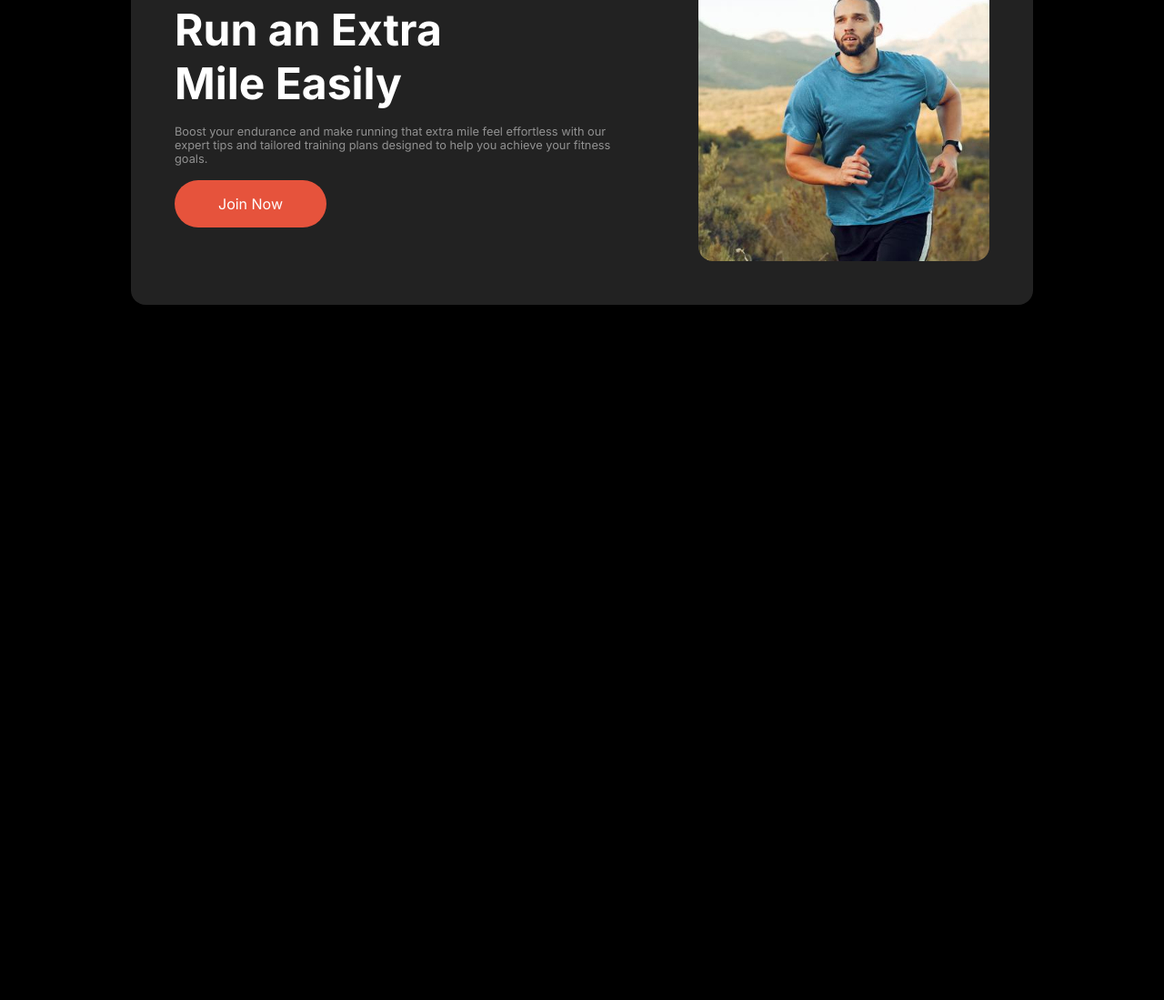
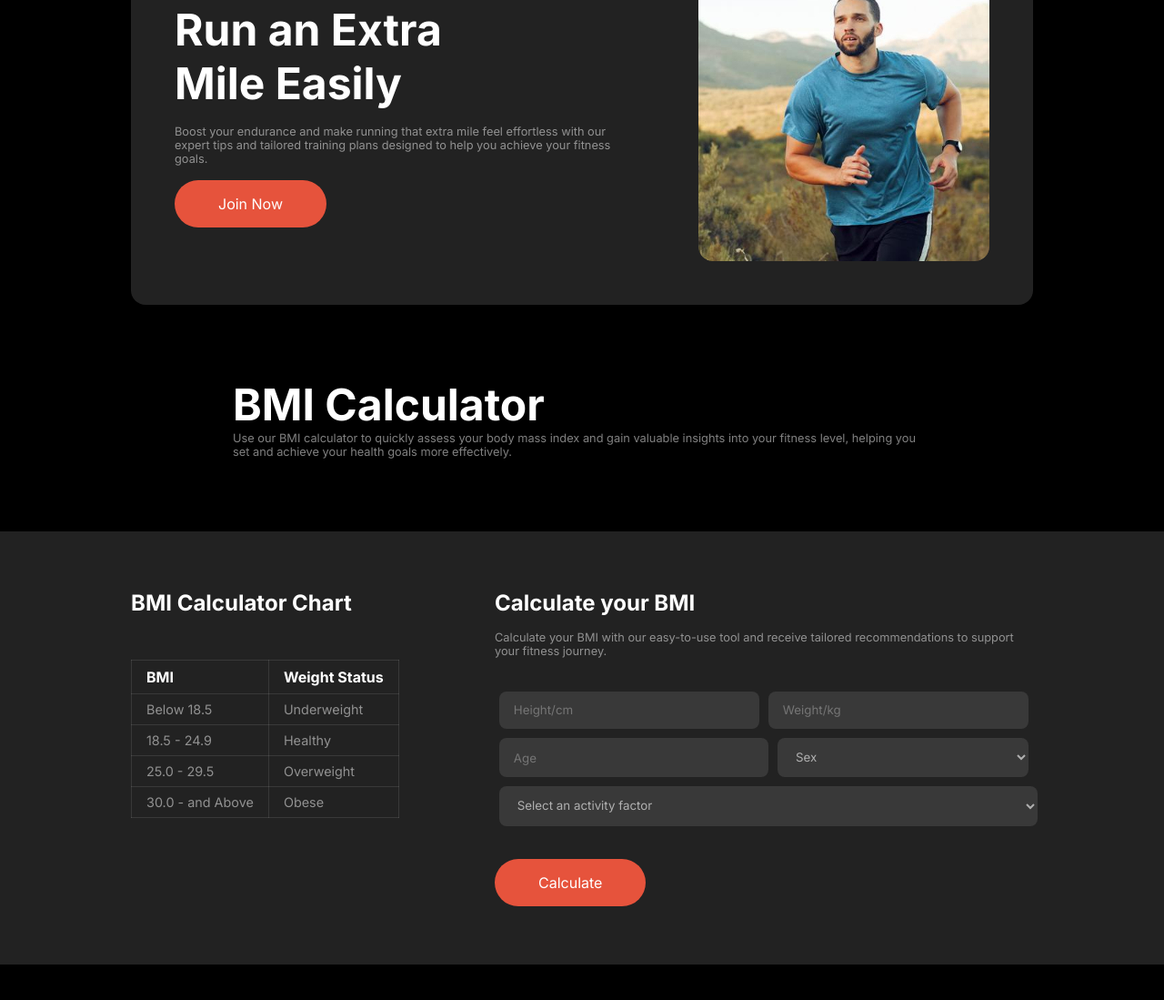
Before and after one commit to FardinMahadi/assignment-2, a plain HTML site: page index.html in a window 1280 px wide. Shown: the part 1618-2717 px from the top of the page at 91% size. Before the commit the page ends 1953 px from the top, so only its background shows below. Drawn offline with Linux system fonts and the light colour scheme; a web font is replaced by a local one.

Commit message:
bmi calculator update

```diff
--- a/index.html
+++ b/index.html
@@ -141,5 +141,86 @@
     </section>
 
     <!-- BMI calculator chart -->
+    <section class="bmi">
+      <div class="title-text">
+        <h1 class="title">BMI Calculator</h1>
+        <p class="about secondary-color">
+          Use our BMI calculator to quickly assess your body mass index and gain
+          valuable insights into your fitness level, helping you set and achieve
+          your health goals more effectively.
+        </p>
+      </div>
+      <div class="main-box">
+        <!-- paddinb box -->
+        <div class="padding-box">
+          <!-- left box -->
+          <div class="left-box">
+            <h2 class="title">BMI Calculator Chart</h2>
+            <table>
+              <thead>
+                <tr>
+                  <th>BMI</th>
+                  <th>Weight Status</th>
+                </tr>
+              </thead>
+              <tbody>
+                <tr>
+                  <td>Below 18.5</td>
+                  <td>Underweight</td>
+                </tr>
+                <tr>
+                  <td>18.5 - 24.9</td>
+                  <td>Healthy</td>
+                </tr>
+                <tr>
+                  <td>25.0 - 29.5</td>
+                  <td>Overweight</td>
+                </tr>
+                <tr>
+                  <td>30.0 - and Above</td>
+                  <td>Obese</td>
+                </tr>
+              </tbody>
+            </table>
+          </div>
+          <!-- right box -->
+          <div class="right-box">
+            <h2 class="title">Calculate your BMI</h2>
+            <p class="about secondary-color">
+              Calculate your BMI with our easy-to-use tool and receive tailored
+              recommendations to support your fitness journey.
+            </p>
+
+            <div class="input-section">
+              <div class="flex">
+                <input
+                  type="text"
+                  name=""
+                  id="height"
+                  placeholder="Height/cm"
+                />
+                <input
+                  type="text"
+                  name=""
+                  id="weight"
+                  placeholder="Weight/kg"
+                />
+              </div>
+              <div class="flex">
+                <input type="number" id="age" placeholder="Age" />
+                <select name="sex" id="sex">
+                  <option value="">Sex</option>
+                </select>
+              </div>
+              <select name="activity" id="activity">
+                <option value="">Select an activity factor</option>
+              </select>
+            </div>
+            <!-- calculate btn -->
+            <button class="primary-btn">Calculate</button>
+          </div>
+        </div>
+      </div>
+    </section>
   </body>
 </html>
--- a/styles/medium.css
+++ b/styles/medium.css
@@ -78,4 +78,18 @@
     height: 15rem;
     width: 10rem;
   }
+
+  /* bmi section */
+  .bmi {
+    display: inline-block;
+    margin: 5rem 0;
+  }
+  .bmi .title-text {
+    width: 100%;
+    margin-left: 2rem;
+  }
+  .bmi .main-box .padding-box {
+    flex-direction: column;
+    padding: 3rem 1rem;
+  }
 }
--- a/styles/small.css
+++ b/styles/small.css
@@ -128,4 +128,24 @@
   .run .run-extra .text .title {
     font-size: 2rem;
   }
+
+  /* bmi section */
+  .bmi {
+    display: inline-block;
+    margin: 5rem 0;
+  }
+  .bmi .title-text {
+    min-width: 20rem;
+    margin-left: 2rem;
+  }
+
+  .bmi .title-text .title {
+    font-size: 2rem;
+    margin-bottom: 1rem;
+  }
+
+  .bmi .main-box .padding-box {
+    flex-direction: column;
+    padding: 3rem 1rem;
+  }
 }
--- a/styles/style.css
+++ b/styles/style.css
@@ -296,3 +296,98 @@ body {
   font-size: 0.8rem;
   margin: 1rem 0;
 }
+
+/* bmi section */
+.bmi {
+  display: flex;
+  flex-direction: column;
+  align-items: center;
+  width: 100%;
+  margin: 5rem 0;
+}
+
+.bmi .title-text {
+  max-width: 60%;
+  margin-bottom: 5rem;
+}
+
+.bmi .title-text .title {
+  font-size: 3rem;
+}
+
+.bmi .title-text .about {
+  font-size: 0.8rem;
+}
+
+/* bmi main box */
+.bmi .main-box {
+  background: var(--hero-bg);
+  width: 100vw;
+  display: flex;
+  align-items: center;
+  justify-content: center;
+}
+
+.bmi .main-box .padding-box {
+  max-width: 992px;
+  padding: 4rem 0;
+  width: 100%;
+  display: flex;
+  gap: 5rem;
+}
+
+.bmi .main-box .padding-box .left-box .title {
+  min-width: 20rem;
+  font-size: 1.5rem;
+  margin-bottom: 3rem;
+}
+
+table,
+th,
+td {
+  border: 1px solid rgba(255, 255, 255, 0.1);
+  border-collapse: collapse;
+  text-align: left;
+  padding: 0.5rem 1rem;
+}
+
+th {
+  font-size: 1rem;
+}
+
+td {
+  color: rgba(255, 255, 255, 0.5);
+  font-size: 0.9rem;
+}
+
+.bmi .main-box .padding-box .right-box .title {
+  font-size: 1.5rem;
+  margin-bottom: 1rem;
+}
+
+.bmi .main-box .padding-box .right-box .about {
+  font-size: 0.8rem;
+  margin-bottom: 2rem;
+}
+
+.bmi .main-box .padding-box .right-box .input-section .flex input,
+.bmi .main-box .padding-box .right-box .input-section select {
+  background: rgba(255, 255, 255, 0.1);
+  border: none;
+  padding: 0.8rem 2rem 0.8rem 1rem;
+  margin: 0.3rem;
+  border-radius: 0.5rem;
+  color: rgba(255, 255, 255, 0.6);
+  width: 100%;
+}
+
+.bmi .main-box .padding-box .right-box .input-section .flex,
+.bmi .main-box .padding-box .right-box .input-section select {
+  display: flex;
+  max-width: 50rem;
+}
+
+.bmi .main-box .padding-box .right-box .primary-btn {
+  margin-top: 2rem;
+  font-size: 1rem;
+}
```
